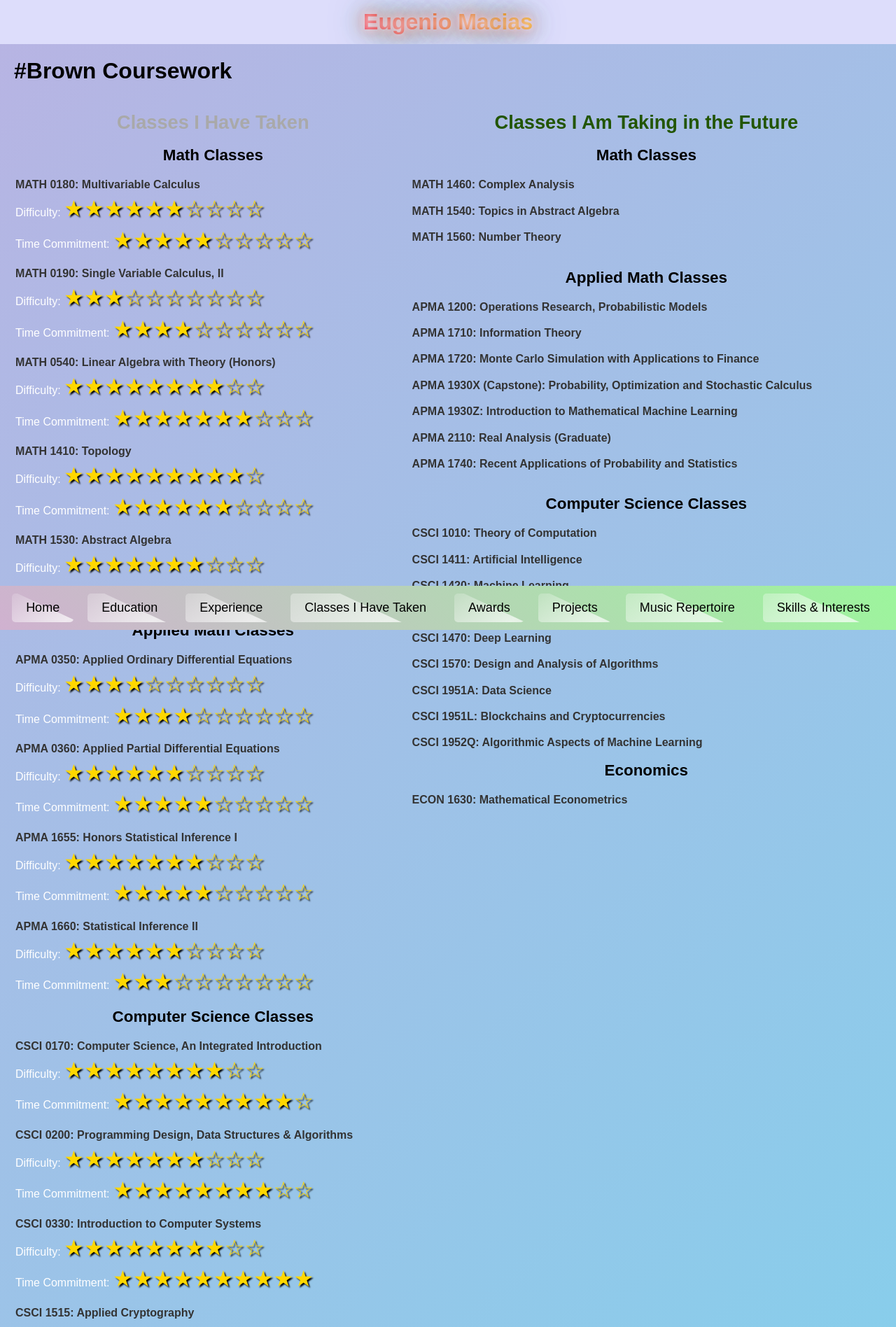
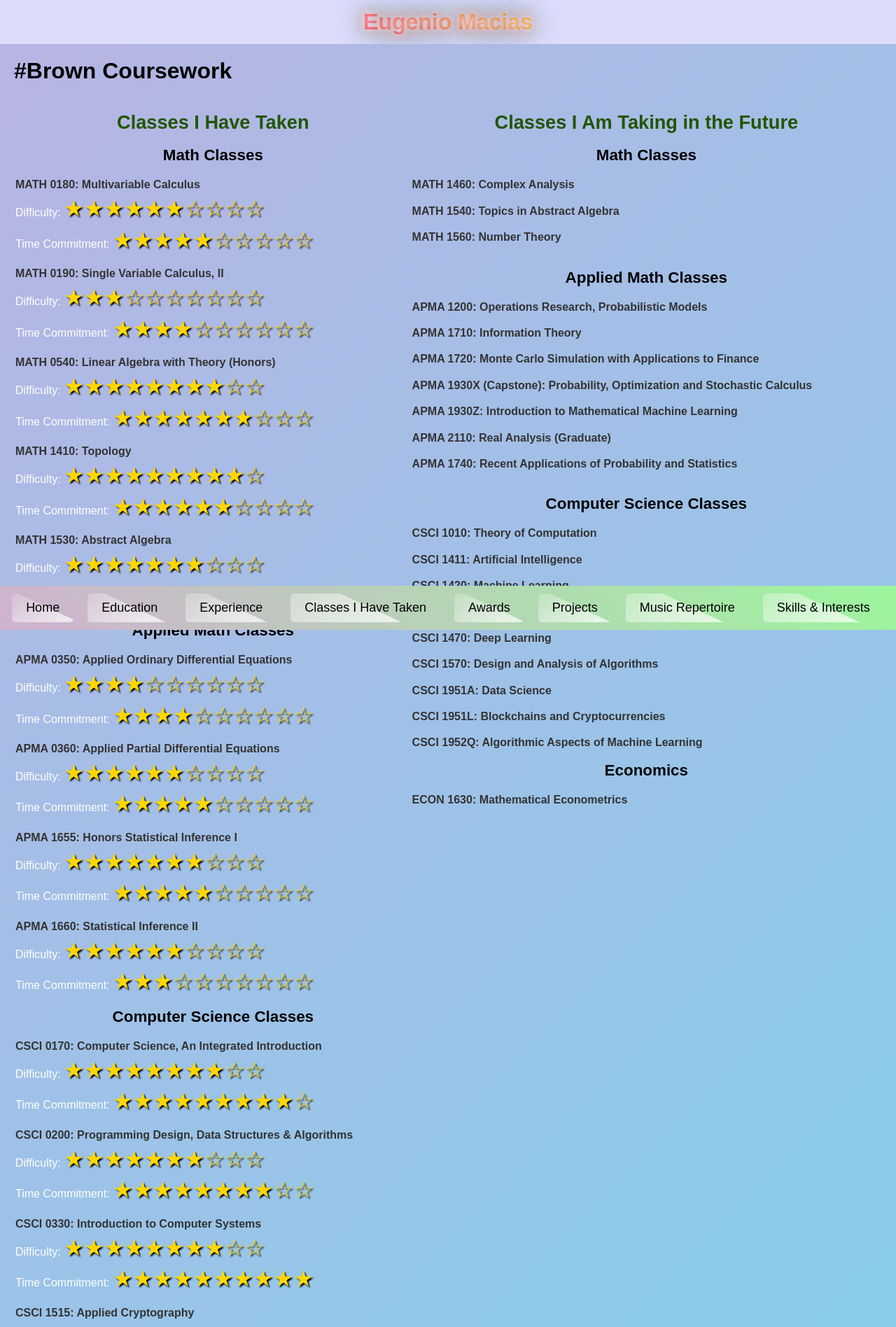
Before and after one commit to xXElGenio0203Xx/eugenio-macias.github.io, a Jekyll site: the page built from classes-i-have-taken.md, in a window 1280 px wide. Shown: the top 1896 px of the page at 70% size. Built offline with Jekyll 4.4.1, drawn with Linux system fonts in a browser that asks for light colours; some web fonts are replaced.

Commit message:
Update classes-i-have-taken.md

```diff
--- a/classes-i-have-taken.md
+++ b/classes-i-have-taken.md
@@ -10,7 +10,7 @@ title: Classes I Have Taken
   <tr>
     <td style="vertical-align:top;">
 
-      <h2 style="color: darkgrey;">Classes I Have Taken</h2><br>
+      <h2 style="color: slatergrey;">Classes I Have Taken</h2><br>
       <h3 style="color: black;">Math Classes</h3><br>
       <p><strong>MATH 0180: Multivariable Calculus</strong><br> Difficulty:   <span class="stars">★★★★★★☆☆☆☆</span><br> Time Commitment:   <span class="stars">★★★★★☆☆☆☆☆</span></p>
       <p><strong>MATH 0190: Single Variable Calculus, II</strong><br> Difficulty:   <span class="stars">★★★☆☆☆☆☆☆☆</span><br> Time Commitment:   <span class="stars">★★★★☆☆☆☆☆☆</span></p>
@@ -42,7 +42,7 @@ title: Classes I Have Taken
     </td>
     <td style="vertical-align:top;">
 
-      <h2>Classes I Am Taking in the Future</h2><br>
+      <h2 style="color: slatergrey;">Classes I Am Taking in the Future</h2><br>
       <h3 style="color: black;">Math Classes</h3><br>
       <p><strong>MATH 1460: Complex Analysis</strong></p>
       <p><strong>MATH 1540: Topics in Abstract Algebra</strong></p>
```
